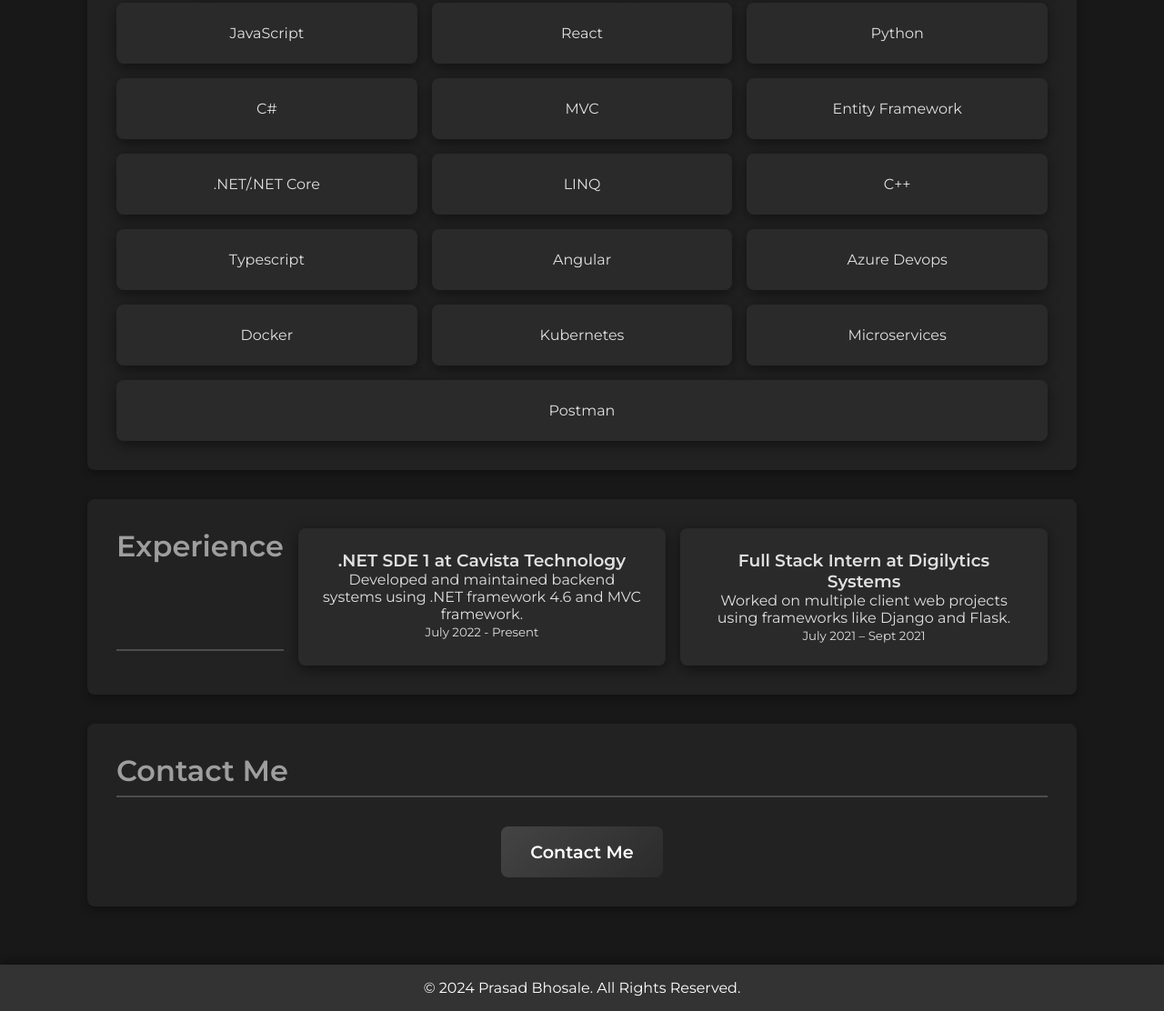
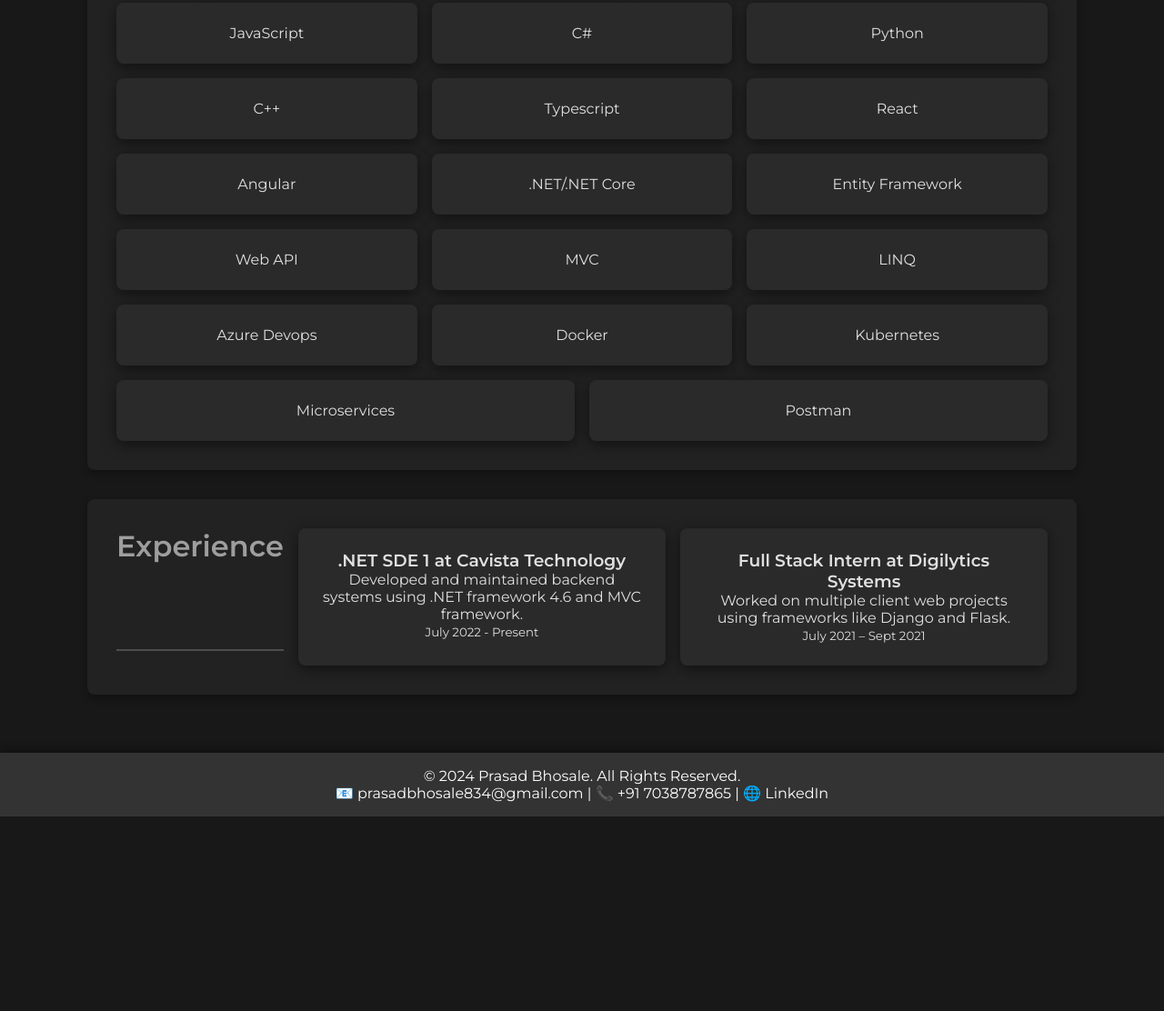
Before and after one commit to PrasadBhosale419/Prasad.github.io, a plain HTML site: page index.html in a window 1280 px wide. Shown: the part 891-2003 px from the top of the page at 91% size. After the commit the page ends 1789 px from the top, so only its background shows below. Drawn offline with Linux system fonts and the light colour scheme.

Commit message:
Update index.html

```diff
--- a/index.html
+++ b/index.html
@@ -168,16 +168,17 @@
             <div class="skill">HTML</div>
             <div class="skill">CSS</div>
             <div class="skill">JavaScript</div>
-            <div class="skill">React</div>
+            <div class="skill">C#</div>
             <div class="skill">Python</div>
-            <div class="skill">C#</div>
-            <div class="skill">MVC</div>
-            <div class="skill">Entity Framework</div>
-            <div class="skill">.NET/.NET Core</div>
-            <div class="skill">LINQ</div>
             <div class="skill">C++</div>
             <div class="skill">Typescript</div>
+            <div class="skill">React</div>
             <div class="skill">Angular</div>
+            <div class="skill">.NET/.NET Core</div>
+            <div class="skill">Entity Framework</div>
+            <div class="skill">Web API</div>
+            <div class="skill">MVC</div>
+            <div class="skill">LINQ</div>
             <div class="skill">Azure Devops</div>
             <div class="skill">Docker</div>
             <div class="skill">Kubernetes</div>
@@ -198,18 +199,16 @@
                 <small>July 2021 – Sept 2021</small>
             </div>
         </section>
-
-        <section class="section contact">
-            <h2>Contact Me</h2>
-            <div class="contact-button">
-                <a href="mailto:prasadbhosale834@gmail.com">Contact Me</a>
-            </div>
-        </section>
     </div>
 
-    <footer>
-        <p>© 2024 Prasad Bhosale. All Rights Reserved.</p>
-    </footer>
+   <footer>
+    <p>© 2024 Prasad Bhosale. All Rights Reserved.</p>
+    <p>
+        📧 <a href="mailto:prasadbhosale834@gmail.com" style="color: #fff; text-decoration: none;">prasadbhosale834@gmail.com</a> |
+        📞 <a href="tel:+917038787865" style="color: #fff; text-decoration: none;">+91 7038787865</a> |
+        🌐 <a href="https://www.linkedin.com/in/bprasad08/" target="_blank" style="color: #fff; text-decoration: none;">LinkedIn</a>
+    </p>
+  </footer>
 
 </body>
 </html>
```
